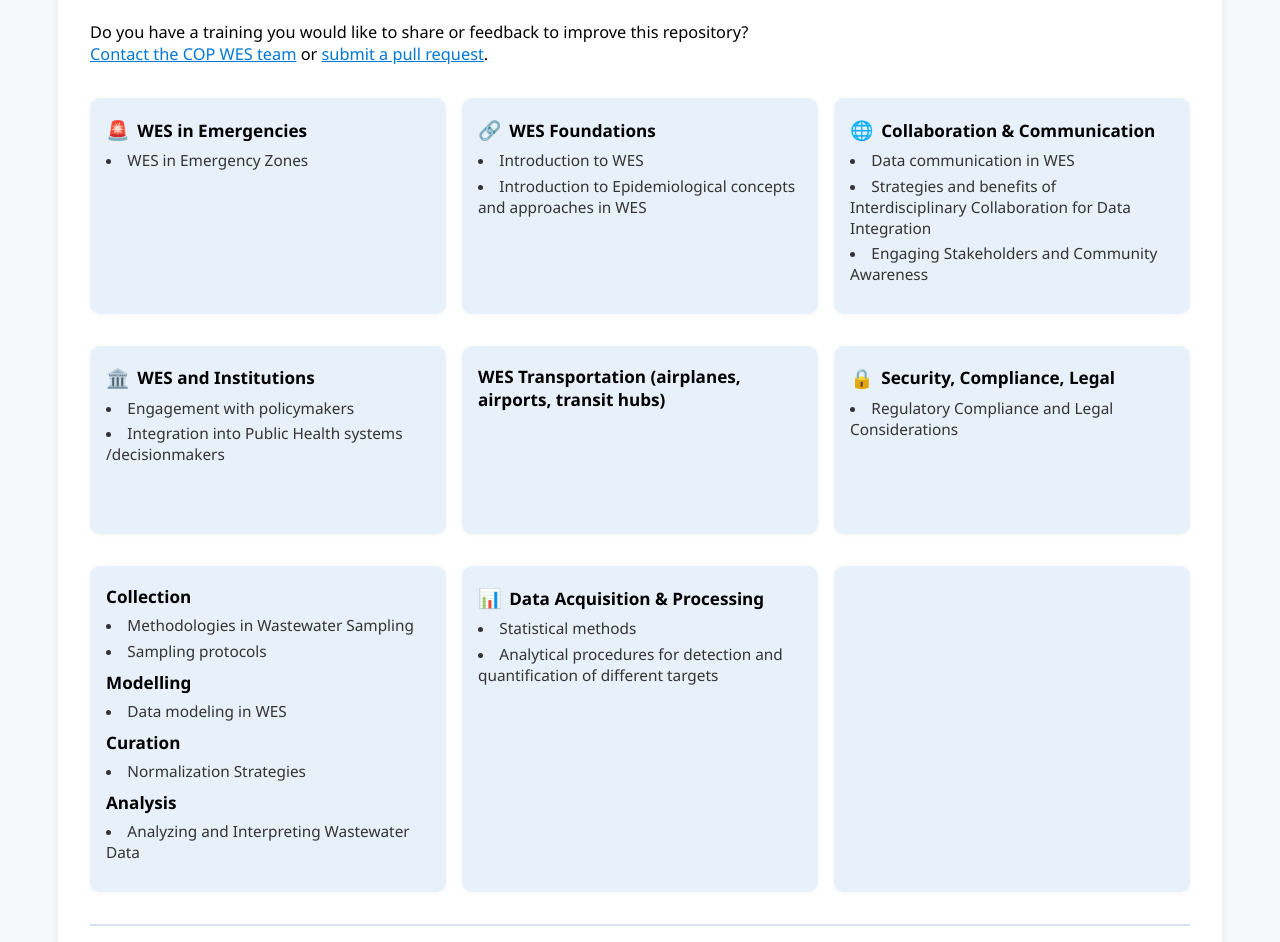
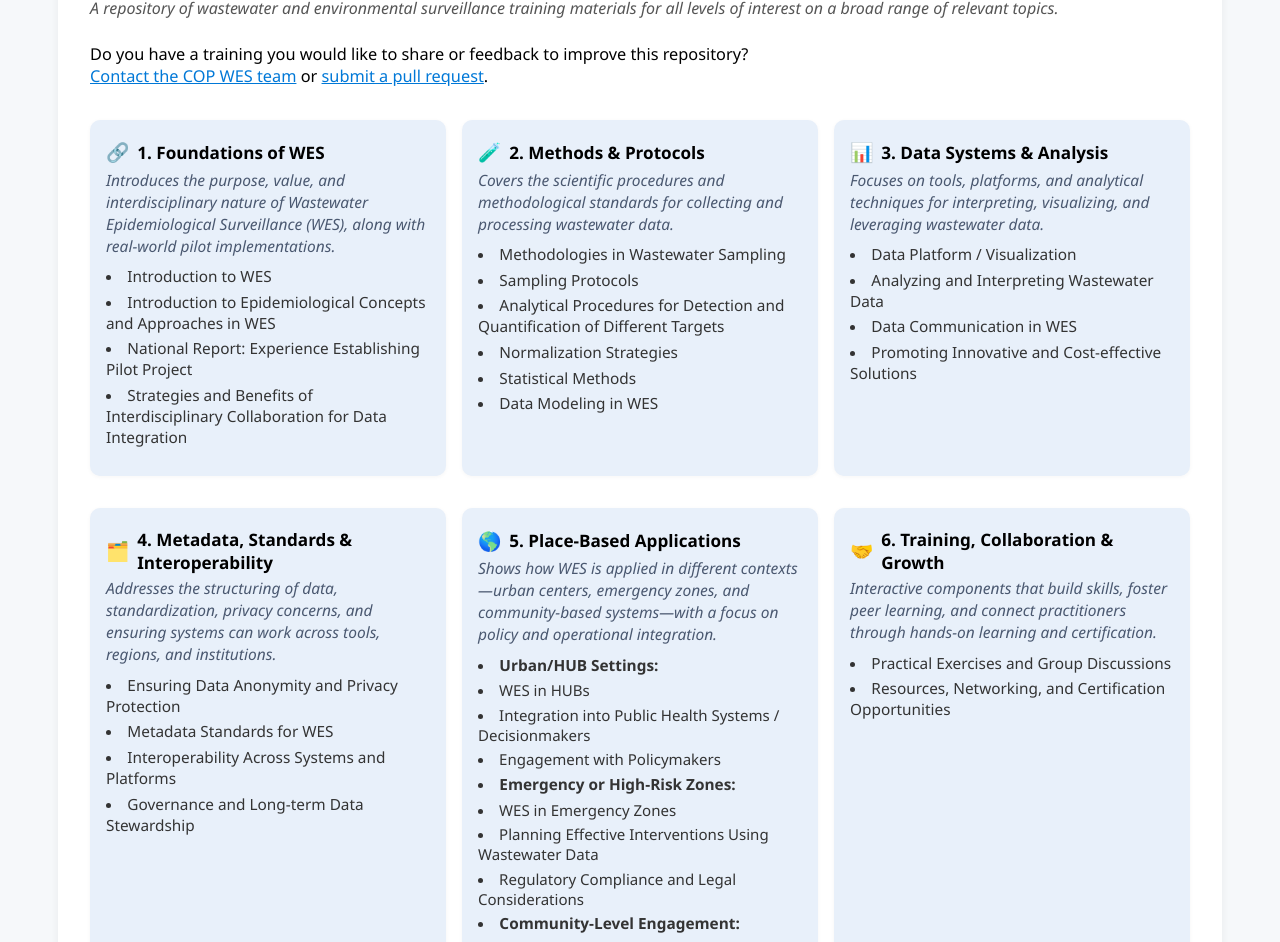
Before and after one commit to dohertyma/WES-training-repository, a plain HTML site: page index.html in a window 1280 px wide. Shown: the part 160-1102 px from the top of the page. Drawn offline with Linux system fonts and the light colour scheme.

Commit message:
Add descriptions

````diff
--- a/index.html
+++ b/index.html
@@ -1,3 +1,4 @@
+```html name=index.html
 <!DOCTYPE html>
 <html lang="en">
 <head>
@@ -61,6 +62,13 @@
       align-items: center;
       gap: 0.45em;
     }
+    .card .oneliner {
+      font-size: 0.97em;
+      font-style: italic;
+      color: #4a5870;
+      margin-bottom: 0.6em;
+      margin-top: -0.2em;
+    }
     .card ul, .card li {
       margin: 0 0 0.3em 0;
       padding: 0;
@@ -93,76 +101,91 @@
 
     <div class="grid">
       <div class="card">
-        <h2><span class="icon">🚨</span> WES in Emergencies</h2>
+        <h2><span class="icon">🔗</span> 1. Foundations of WES</h2>
+        <div class="oneliner">
+          Introduces the purpose, value, and interdisciplinary nature of Wastewater Epidemiological Surveillance (WES), along with real-world pilot implementations.
+        </div>
         <ul>
-          <li>WES in Emergency Zones</li>
+          <li>Introduction to WES</li>
+          <li>Introduction to Epidemiological Concepts and Approaches in WES</li>
+          <li>National Report: Experience Establishing Pilot Project</li>
+          <li>Strategies and Benefits of Interdisciplinary Collaboration for Data Integration</li>
         </ul>
       </div>
       <div class="card">
-        <h2><span class="icon">🔗</span> WES Foundations</h2>
+        <h2><span class="icon">🧪</span> 2. Methods & Protocols</h2>
+        <div class="oneliner">
+          Covers the scientific procedures and methodological standards for collecting and processing wastewater data.
+        </div>
         <ul>
-          <li>Introduction to WES</li>
-          <li>Introduction to Epidemiological concepts and approaches in WES</li>
+          <li>Methodologies in Wastewater Sampling</li>
+          <li>Sampling Protocols</li>
+          <li>Analytical Procedures for Detection and Quantification of Different Targets</li>
+          <li>Normalization Strategies</li>
+          <li>Statistical Methods</li>
+          <li>Data Modeling in WES</li>
         </ul>
       </div>
       <div class="card">
-        <h2><span class="icon">🌐</span> Collaboration & Communication</h2>
+        <h2><span class="icon">📊</span> 3. Data Systems & Analysis</h2>
+        <div class="oneliner">
+          Focuses on tools, platforms, and analytical techniques for interpreting, visualizing, and leveraging wastewater data.
+        </div>
         <ul>
-          <li>Data communication in WES</li>
-          <li>Strategies and benefits of Interdisciplinary Collaboration for Data Integration</li>
-          <li>Engaging Stakeholders and Community Awareness</li>
+          <li>Data Platform / Visualization</li>
+          <li>Analyzing and Interpreting Wastewater Data</li>
+          <li>Data Communication in WES</li>
+          <li>Promoting Innovative and Cost-effective Solutions</li>
         </ul>
       </div>
     </div>
 
     <div class="grid">
       <div class="card">
-        <h2><span class="icon">🏛️</span> WES and Institutions</h2>
+        <h2><span class="icon">🗂️</span> 4. Metadata, Standards & Interoperability</h2>
+        <div class="oneliner">
+          Addresses the structuring of data, standardization, privacy concerns, and ensuring systems can work across tools, regions, and institutions.
+        </div>
         <ul>
-          <li>Engagement with policymakers</li>
-          <li>Integration into Public Health systems /decisionmakers</li>
+          <li>Ensuring Data Anonymity and Privacy Protection</li>
+          <li>Metadata Standards for WES</li>
+          <li>Interoperability Across Systems and Platforms</li>
+          <li>Governance and Long-term Data Stewardship</li>
         </ul>
       </div>
       <div class="card">
-        <h2>WES Transportation (airplanes, airports, transit hubs)</h2>
-      </div>
-      <div class="card">
-        <h2><span class="icon">🔒</span> Security, Compliance, Legal</h2>
+        <h2><span class="icon">🌎</span> 5. Place-Based Applications</h2>
+        <div class="oneliner">
+          Shows how WES is applied in different contexts—urban centers, emergency zones, and community-based systems—with a focus on policy and operational integration.
+        </div>
         <ul>
-          <li>Regulatory Compliance and Legal Considerations</li>
-        </ul>
-      </div>
-    </div>
-
-    <div class="grid">
-      <div class="card">
-        <h2>Collection</h2>
-        <ul>
-          <li>Methodologies in Wastewater Sampling</li>
-          <li>Sampling protocols</li>
-        </ul>
-        <h2>Modelling</h2>
-        <ul>
-          <li>Data modeling in WES</li>
-        </ul>
-        <h2>Curation</h2>
-        <ul>
-          <li>Normalization Strategies</li>
-        </ul>
-        <h2>Analysis</h2>
-        <ul>
-          <li>Analyzing and Interpreting Wastewater Data</li>
+          <li><b>Urban/HUB Settings:</b></li>
+          <ul>
+            <li>WES in HUBs</li>
+            <li>Integration into Public Health Systems / Decisionmakers</li>
+            <li>Engagement with Policymakers</li>
+          </ul>
+          <li><b>Emergency or High-Risk Zones:</b></li>
+          <ul>
+            <li>WES in Emergency Zones</li>
+            <li>Planning Effective Interventions Using Wastewater Data</li>
+            <li>Regulatory Compliance and Legal Considerations</li>
+          </ul>
+          <li><b>Community-Level Engagement:</b></li>
+          <ul>
+            <li>Engaging Stakeholders and Community Awareness</li>
+          </ul>
         </ul>
       </div>
       <div class="card">
-        <h2><span class="icon">📊</span> Data Acquisition & Processing</h2>
+        <h2><span class="icon">🤝</span> 6. Training, Collaboration & Growth</h2>
+        <div class="oneliner">
+          Interactive components that build skills, foster peer learning, and connect practitioners through hands-on learning and certification.
+        </div>
         <ul>
-          <li>Statistical methods</li>
-          <li>Analytical procedures for detection and quantification of different targets</li>
+          <li>Practical Exercises and Group Discussions</li>
+          <li>Resources, Networking, and Certification Opportunities</li>
         </ul>
-      </div>
-      <div class="card">
-        <!-- empty for layout balance -->
       </div>
     </div>
 
@@ -200,3 +223,5 @@
   </div>
 </body>
 </html>
+```
+This adds a one-line description (the "oneliner") at the top of each card, matching your provided summaries for each section. Let me know if you need further wording tweaks or want to add more details!
````
